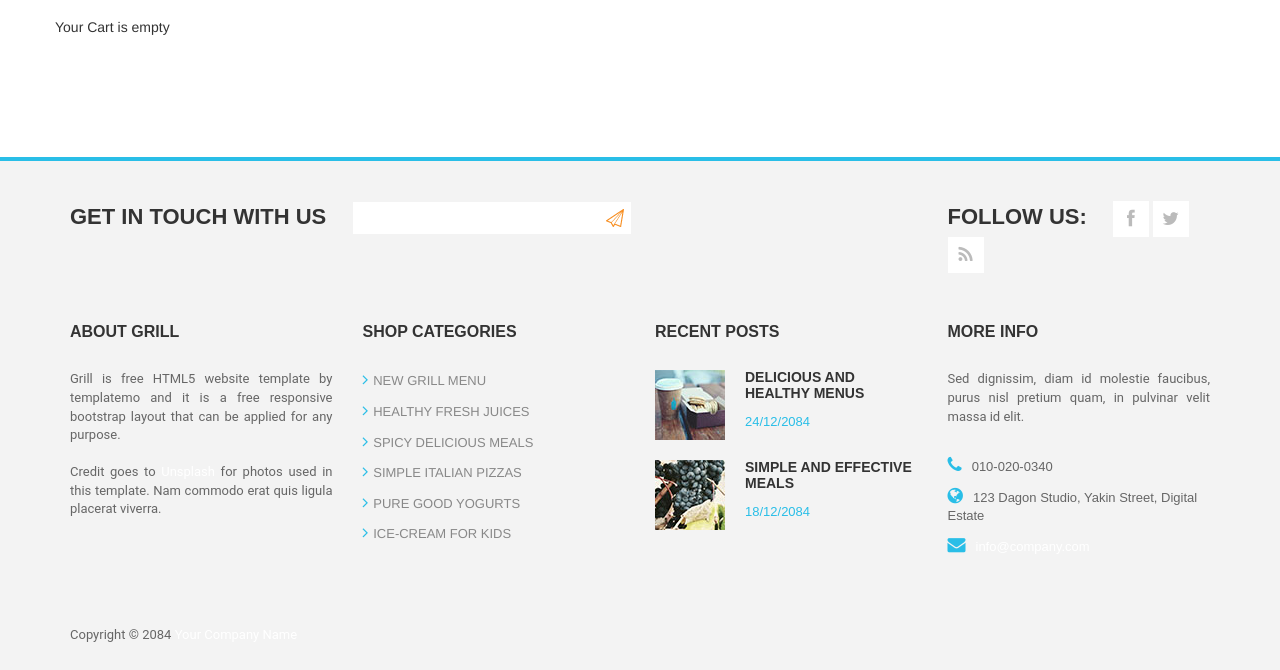
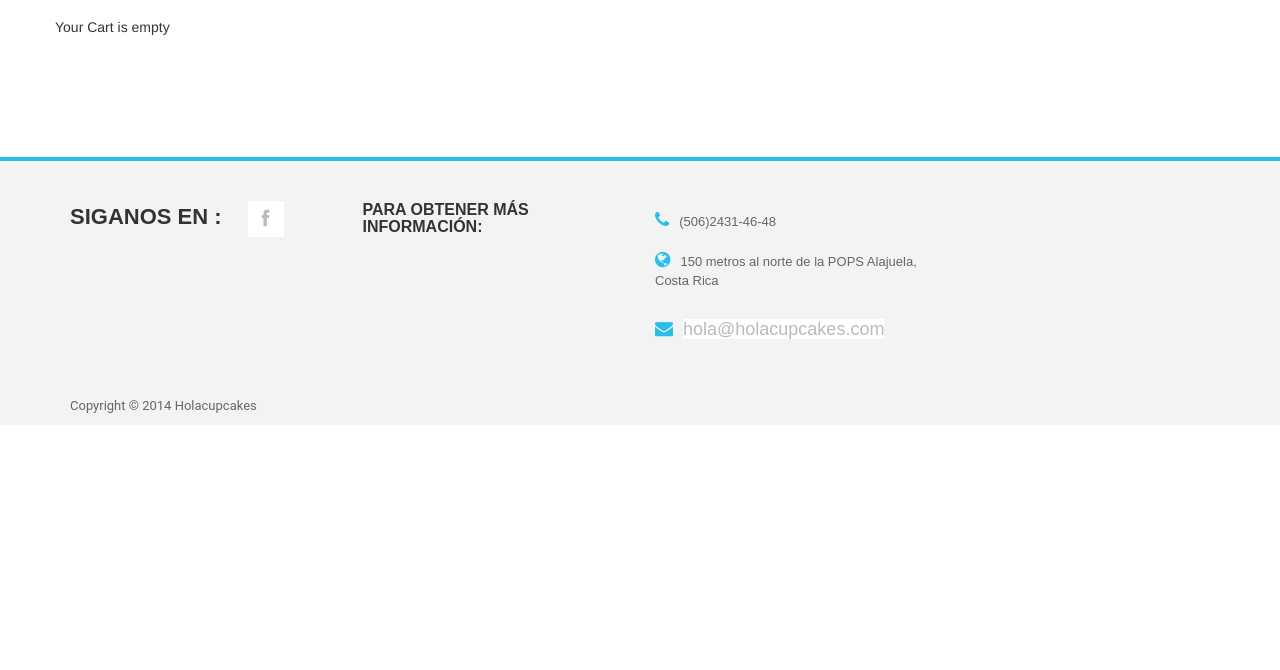
Before and after one commit to osaeljm/hola, a PHP site: page /view_cart.php in a window 1280 px wide. Shown: the part 372-1042 px from the top of the page. After the commit the page ends 785 px from the top, so only its background shows below. Run offline with PHP 8.4, Linux system fonts and the light colour scheme; some libraries are stand-ins or nearby versions.

Commit message:
Actualizacion

```diff
--- a/PROYECTO/view_cart.php
+++ b/PROYECTO/view_cart.php
@@ -70,8 +70,8 @@ http://www.templatemo.com/preview/templatemo_417_grill
                             <div class="col-md-6">
                                 <div class="main-menu">
                                     <ul>
-                                        <li><a href="index.html">Inicio</a></li>
-                                        <li><a href="about-us.html">Nosotros</a></li>
+                                        <li><a href="index.php">Inicio</a></li>
+                                        <li><a href="about-us.php">Nosotros</a></li>
                                         <li><a href="products.php">Productos</a></li>
                                         <li><a href="contact-us.php">Contáctenos</a></li>
                                     </ul>
@@ -177,91 +177,41 @@ http://www.templatemo.com/preview/templatemo_417_grill
 
             <footer>
                 <div class="container">
-                    <div class="top-footer">
+                    <!-- <div class="top-footer">
+                    </div>  -->
+                    <div class="main-footer">
                         <div class="row">
-                            <div class="col-md-9">
-                                <div class="subscribe-form">
-                                    <span>Get in touch with us</span>
-                                    <form method="get" class="subscribeForm">
-                                        <input id="subscribe" type="text" />
-                                        <input type="submit" id="submitButton" />
-                                    </form>
+                            <div class="col-md-3">
+                               <div class="social-bottom">
+                                    <span>Siganos en :</span>
+                                    <ul>
+                                        <li><a href="https://www.facebook.com/Hola.Cupcakes" class="fa fa-facebook"></a></li>
+                                    </ul>
                                 </div>
                             </div>
                             <div class="col-md-3">
                                 <div class="social-bottom">
-                                    <span>Follow us:</span>
-                                    <ul>
-                                        <li><a href="#" class="fa fa-facebook"></a></li>
-                                        <li><a href="#" class="fa fa-twitter"></a></li>
-                                        <li><a href="#" class="fa fa-rss"></a></li>
-                                    </ul>
-                                </div>
-                            </div>
-                        </div>
-                    </div>
-                    <div class="main-footer">
-                        <div class="row">
-                            <div class="col-md-3">
-                                <div class="about">
-                                    <h4 class="footer-title">About Grill</h4>
-                                    <p>Grill is free HTML5 website template by templatemo and it is a free responsive bootstrap layout that can be applied for any purpose.
-                                    <br><br>Credit goes to <a rel="nofollow" href="http://unsplash.com">Unsplash</a> for photos used in this template. Nam commodo erat quis ligula placerat viverra.</p>
-                                </div>
-                            </div>
-                            <div class="col-md-3">
-                                <div class="shop-list">
-                                    <h4 class="footer-title">Shop Categories</h4>
-                                    <ul>
-                                        <li><a href="#"><i class="fa fa-angle-right"></i>New Grill Menu</a></li>
-                                        <li><a href="#"><i class="fa fa-angle-right"></i>Healthy Fresh Juices</a></li>
-                                        <li><a href="#"><i class="fa fa-angle-right"></i>Spicy Delicious Meals</a></li>
-                                        <li><a href="#"><i class="fa fa-angle-right"></i>Simple Italian Pizzas</a></li>
-                                        <li><a href="#"><i class="fa fa-angle-right"></i>Pure Good Yogurts</a></li>
-                                        <li><a href="#"><i class="fa fa-angle-right"></i>Ice-cream for kids</a></li>
-                                    </ul>
-                                </div>
-                            </div>
-                            <div class="col-md-3">
-                                <div class="recent-posts">
-                                    <h4 class="footer-title">Recent posts</h4>
-                                    <div class="recent-post">
-                                        <div class="recent-post-thumb">
-                                            <img src="images/recent-post1.jpg" alt="">
-                                        </div>
-                                        <div class="recent-post-info">
-                                            <h6><a href="#">Delicious and Healthy Menus</a></h6>
-                                            <span>24/12/2084</span>
-                                        </div>
-                                    </div>
-                                    <div class="recent-post">
-                                        <div class="recent-post-thumb">
-                                            <img src="images/recent-post2.jpg" alt="">
-                                        </div>
-                                        <div class="recent-post-info">
-                                            <h6><a href="#">Simple and effective meals</a></h6>
-                                            <span>18/12/2084</span>
-                                        </div>
+                                    <div class="more-info">
+                                        <h4 class="footer-title">Para obtener más información:</h4>
                                     </div>
                                 </div>
                             </div>
                             <div class="col-md-3">
-                                <div class="more-info">
-                                    <h4 class="footer-title">More info</h4>
-                                    <p>Sed dignissim, diam id molestie faucibus, purus nisl pretium quam, in pulvinar velit massa id elit.</p>
-                                    <ul>
-                                        <li><i class="fa fa-phone"></i>010-020-0340</li>
-                                        <li><i class="fa fa-globe"></i>123 Dagon Studio, Yakin Street, Digital Estate</li>
-                                        <li><i class="fa fa-envelope"></i><a href="#">info@company.com</a></li>
-                                    </ul>
+                                <div class="social-bottom">
+                                    <div class="more-info">
+                                        <ul>
+                                            <li><i class="fa fa-phone"></i>(506)2431-46-48</li>
+                                            <li><i class="fa fa-globe"></i>150 metros al norte de la POPS Alajuela, Costa Rica</li>
+                                            <li><i class="fa fa-envelope"></i><a>hola@holacupcakes.com</a></li>
+                                        </ul>
+                                    </div>
                                 </div>
                             </div>
                         </div>
+                         <p>Copyright © 2014 Holacupcakes</a> <!-- Credit: www.templatemo.com --></p>
                     </div>
-                    <div class="bottom-footer">
-                        <p>Copyright © 2084 <a href="#">Your Company Name</a> <!-- Credit: www.templatemo.com --></p>
-                    </div>
-
+                    <!-- <div class="bottom-footer">
+                    </div>  -->
                 </div>
             </footer>
 
```
Also changed, not shown: PROYECTO/index.php (+9 -0 lines).
